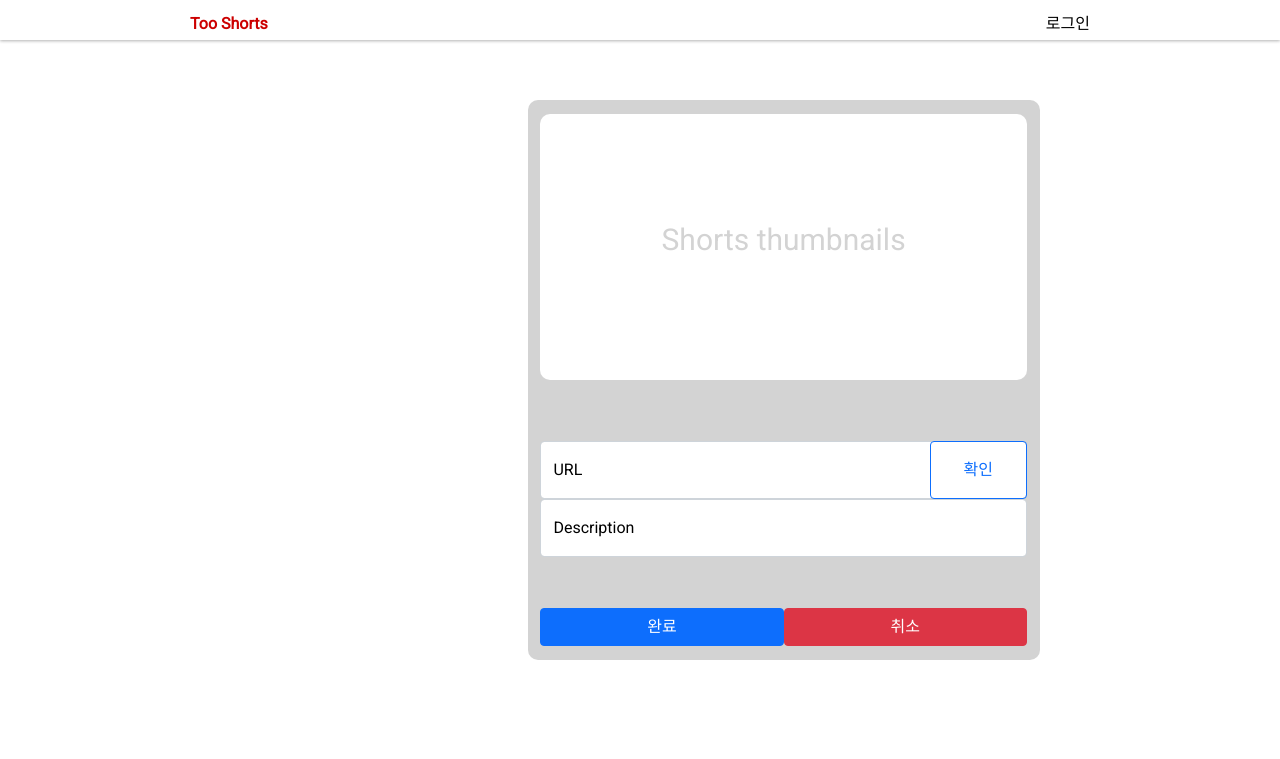
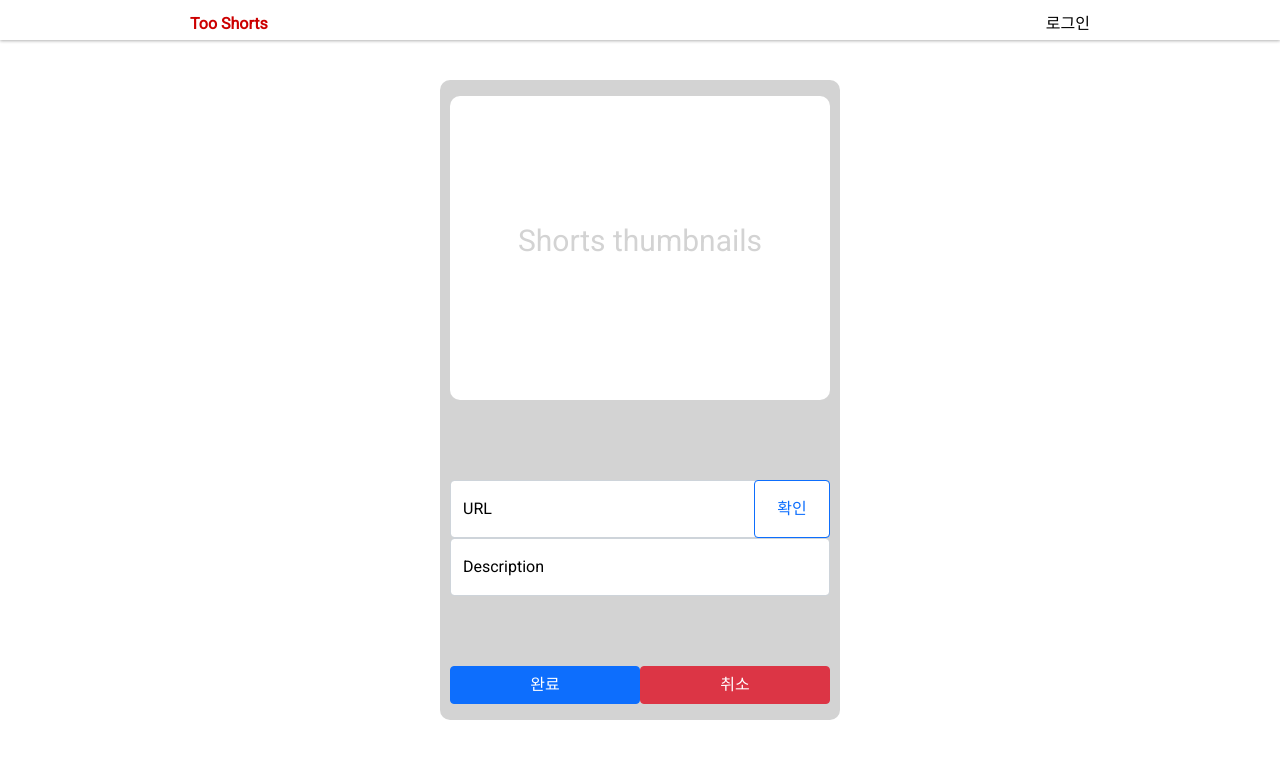
Before and after one commit to ferrariRoma/too_shorts, a Flask app: page /posting in a window 1280 px wide. Shown: the top 759 px of the page. Run offline with Flask 2, Linux system fonts and the light colour scheme; some libraries are stand-ins or nearby versions.

Commit message:
css 수정

```diff
--- a/static/css/posting.css
+++ b/static/css/posting.css
@@ -8,24 +8,29 @@
 
 .posting-wrapper {
     /*overflow:hidden;*/
-    width:99vw;
-    height:90vh;
-    display:flex;
-    justify-content: center;
-    align-items:center;
+    /*width:99vw;*/
+    /*height:90vh;*/
+    /*display:flex;*/
+    /*justify-content: center;*/
+    /*align-items:center;*/
     /*position:absolute;*/
     /*top:0;*/
     /*left:0;*/
+
 }
 
 .posting-box {
     display:flex;
     justify-content: center;
     align-items: center;
-    width:40vw;
-    height:70vh;
+    /*width:40vw;*/
+    /*height:70vh;*/
+    width:25vw;
+    min-width:400px;
+    height:80vh;
     background:lightgray;
     border-radius: 10px;
+    margin:0 auto;
 }
 
 .contents {
@@ -88,3 +93,8 @@ input.url-input{
 .buttons > button {
     width:50%;
 }
+
+.contents_wrap{
+    margin-top:40px!important;
+    padding-top:40px;
+}
```
